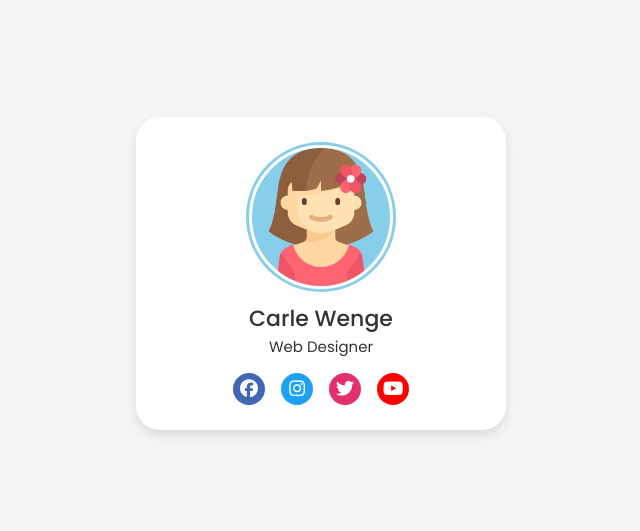
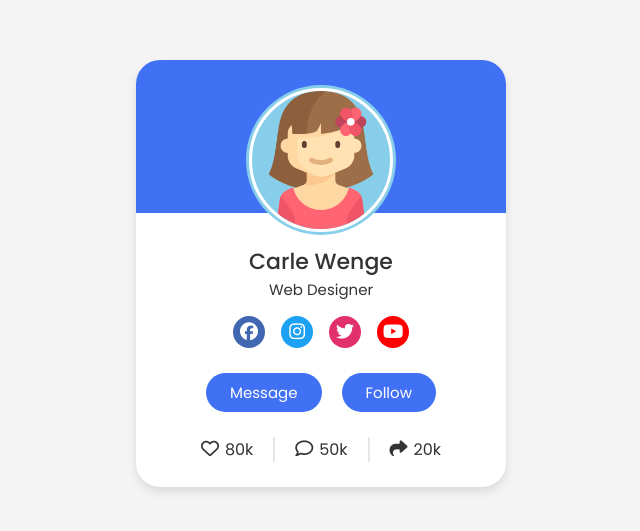
Before and after one commit to shanjedatonni/profile-card, a plain HTML site: page index.html in a window 1280 px wide. Shown: the part 127-658 px from the top of the page, without its empty margins (319-959 px from the left). Drawn offline with Linux system fonts and the light colour scheme.

Commit message:
Readme file update

```diff
--- a/index.html
+++ b/index.html
@@ -29,10 +29,26 @@
             <a href="#" style="background:#ff0000;" class="link">
                 <i class="fa-brands fa-youtube"></i>
             </a>
+        </div>
+        <div class="buttons">
+            <button class="btn">Message</button>
+            <button class="btn">Follow</button>
+        </div>
+        <div class="react">
+            <div class="data">
+                <i class="fa-regular fa-heart"></i>
+                <span class="number">80k</span>
+            </div>
+            <div class="data">
+                <i class="fa-regular fa-comment"></i>
+                <span class="number">50k</span>
+            </div>
+            <div class="data">
+                <i class="fa-solid fa-share"></i>
+                <span class="number">20k</span>
+            </div>
+        </div>
 
-
-
-        </div>
     </div>
 
 </body>
--- a/style.css
+++ b/style.css
@@ -22,6 +22,17 @@ body{
     border-radius: 24px;
     padding: 25px;
     box-shadow: 0 5px 10px rgba(0,0,0,0.1);
+    position: relative;
+}
+.profile-card::before{
+    content: '';
+    position: absolute;
+    top: 0;
+    left: 0;
+    height: 36%;
+    width: 100%;
+    border-radius: 24px 24px 0 0;
+    background-color: #4070f4;
 }
 .img{
     width: 150px;
@@ -71,6 +82,43 @@ body{
     margin: 0 8px;
     background-color: #4070f4;
     text-decoration: none;
-
-
 }
+.profile-card .buttons{
+    display: flex;
+    margin-top: 25px;
+    align-items: center;
+}
+.buttons .btn{
+    color: #fff;
+    font-size: 15px;
+    font-weight: 400;
+    border: none;
+    border-radius: 24px ;
+    background-color: #4070f4;
+    padding: 8px 24px;
+    margin: 0 10px;
+    cursor: pointer;
+    transition: 0.3s;
+}
+.buttons .btn:hover{
+    background-color: #0e4bf1;
+}
+.profile-card .react{
+    display: flex;
+    align-items: center;
+    margin-top: 25px;
+}
+.react .data{
+    display: flex;
+    align-items: center;
+    padding: 0 20px;
+    color: #333;
+    border-right: 2px solid #e7e7e7;
+}
+.data i{
+    font-size: 18px;
+    margin-right: 6px;
+}
+.data:last-child{
+    border-right: none;
+}
```
